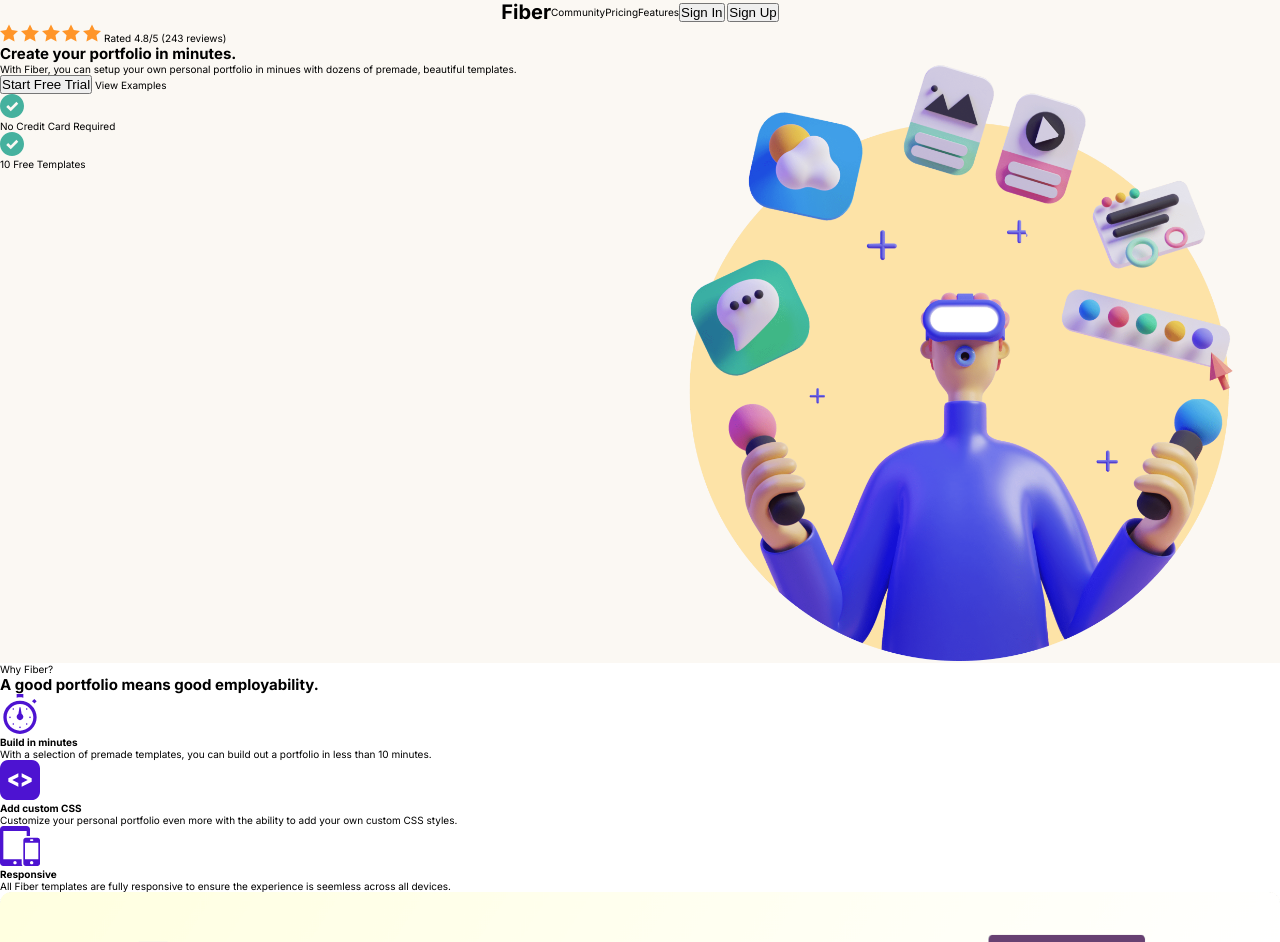
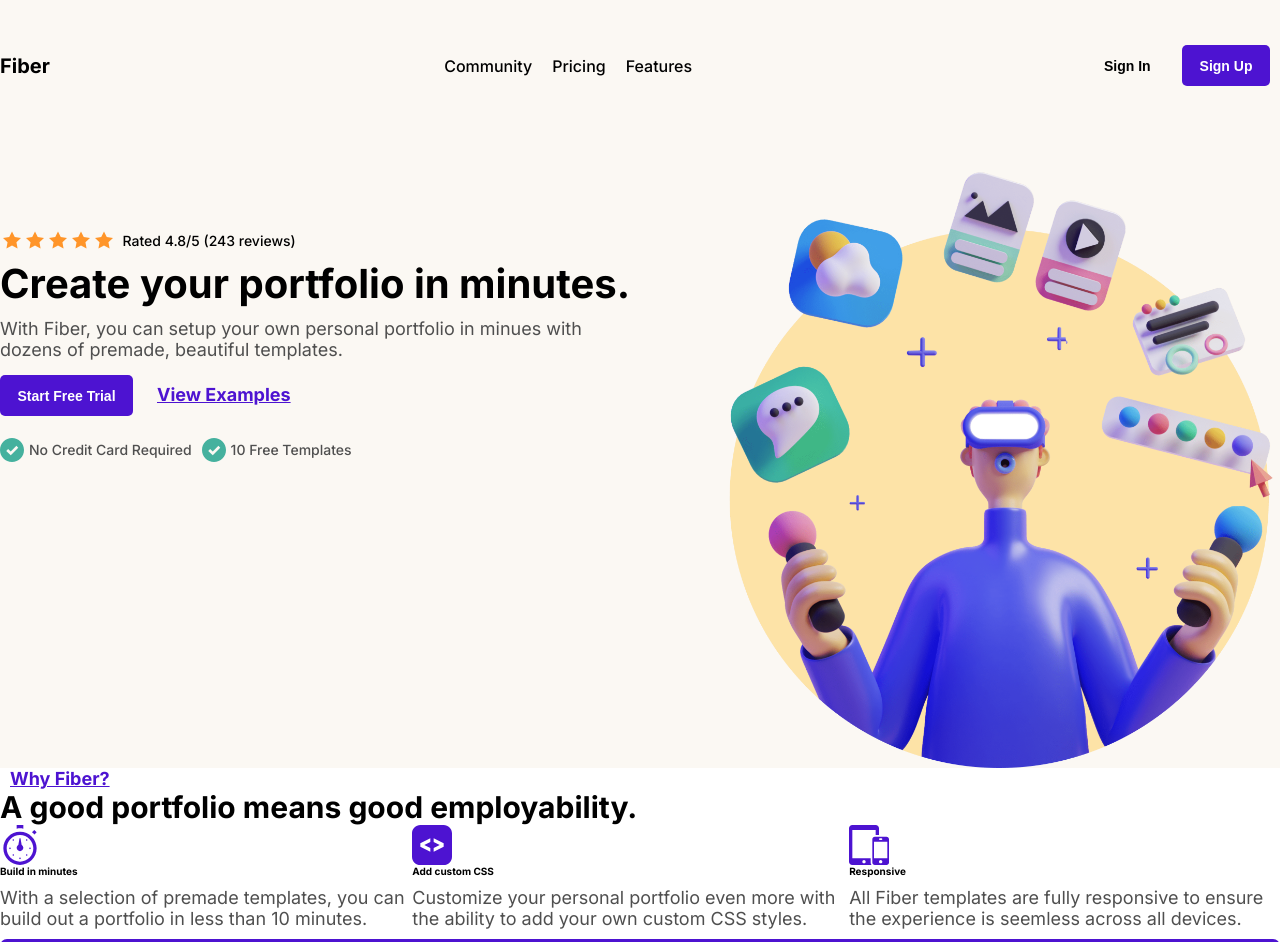
Before and after one commit to saurab-prasher/codewell-challenges, a website: page Fiber landing page/index.html in a window 1280 px wide. Shown: the top 942 px of the page. Drawn offline with Linux system fonts and the light colour scheme.

Commit message:
header and nav completed

```diff
--- a/Fiber landing page/index.html
+++ b/Fiber landing page/index.html
@@ -33,7 +33,7 @@
           </ul>
         </nav>
 
-        <div class="header__btn-container">
+        <div class="btn-container">
           <button class="btn--transparent">Sign In</button>
           <button class="btn--blue">Sign Up</button>
         </div>
@@ -74,7 +74,7 @@
             </div>
           </div>
 
-          <div class="section-2__img-content">
+          <div class="section-1__img-content">
             <img src="./Assets/hero-Illustration.png" alt="hero image" />
           </div>
         </section>
--- a/Fiber landing page/sass/_header.scss
+++ b/Fiber landing page/sass/_header.scss
@@ -4,13 +4,21 @@
   &-inner {
     max-width: 128rem;
     margin: 0 auto;
-    @extend .flex;
+    display: flex;
+    align-items: center;
     justify-content: space-between;
+    padding: 3rem 0;
   }
 
   .main-nav {
     &__menu {
       @extend .flex;
+
+      &-item {
+        font-size: 1.6rem;
+        font-weight: 500;
+        padding: 0.5rem 1rem;
+      }
     }
   }
 }
--- a/Fiber landing page/sass/_section.scss
+++ b/Fiber landing page/sass/_section.scss
@@ -1,11 +1,35 @@
 .section {
   &-1 {
     display: grid;
-    grid-template-columns: repeat(2, 1fr);
+    grid-template-columns: 50% 50%;
+    grid-gap: 4rem;
+    // align-items: center;
+
+    &__text-content {
+      margin-top: 10rem;
+    }
+
+    &__img-content {
+    }
   }
 
   &-2 {
     display: flex;
     flex-direction: column;
+
+    .description {
+      display: flex;
+    }
+
+    &__img-content {
+      background-color: #4d13d1;
+      border-radius: 7px;
+      padding: 4rem;
+      padding-bottom: 0;
+      img {
+        width: 50%;
+        transform: translateX(100%);
+      }
+    }
   }
 }
--- a/Fiber landing page/sass/main.scss
+++ b/Fiber landing page/sass/main.scss
@@ -19,6 +19,7 @@
 }
 
 img {
+  display: block;
   max-width: 100%;
 }
 
@@ -31,6 +32,11 @@
   list-style: none;
 }
 
+button {
+  border: none;
+  background-color: transparent;
+}
+
 .container {
   max-width: 128rem;
   margin: 0 auto;
@@ -39,25 +45,89 @@
 
 .flex {
   display: flex;
+  align-items: center;
   justify-content: center;
-  align-items: center;
 }
 
 .lead {
-  &-1 {
+  &-1,
+  &-2 {
+    font-size: 1.8rem;
+    color: #4f4f4f;
+    margin: 1rem 0;
   }
   &-2 {
+    font-size: 1.4rem;
+    margin: 1rem 0.5rem;
+    font-weight: 500;
   }
 }
 
 .heading {
   &-primary {
+    font-size: 4rem;
   }
   &-secondary {
+    font-size: 3rem;
   }
   &-tertiary {
+    font-size: 2rem;
   }
 }
 
 .highlight--blue {
+  text-decoration: underline;
+  color: #4d13d1;
+  font-weight: 700;
+  font-size: 1.8rem;
+  margin-left: 1rem;
 }
+
+.reviews-container {
+  @extend .flex;
+  justify-content: start;
+  margin-bottom: 1rem;
+  img {
+    padding: 0 0.25rem;
+  }
+  span {
+    font-size: 1.4rem;
+    font-weight: 500;
+    margin: 0 0.75rem;
+  }
+}
+
+.checkbox-container {
+  display: flex;
+  align-items: center;
+
+  margin: 1rem 0;
+  .checkbox {
+    padding-right: 0.5rem;
+    display: flex;
+    justify-content: center;
+    align-items: center;
+  }
+}
+
+.btn-container {
+  color: #fff;
+  font-size: 1.4rem;
+  margin: 1.5rem 0;
+
+  .btn--blue,
+  .btn--transparent {
+    color: inherit;
+    background-color: #4d13d1;
+    padding: 1.25rem 1.75rem;
+    margin-right: 1rem;
+    font-weight: 600;
+    font-size: inherit;
+    border-radius: 5px;
+  }
+
+  .btn--transparent {
+    background: transparent;
+    color: #000;
+  }
+}
```
Also changed, not shown: Fiber landing page/css/style.css.
